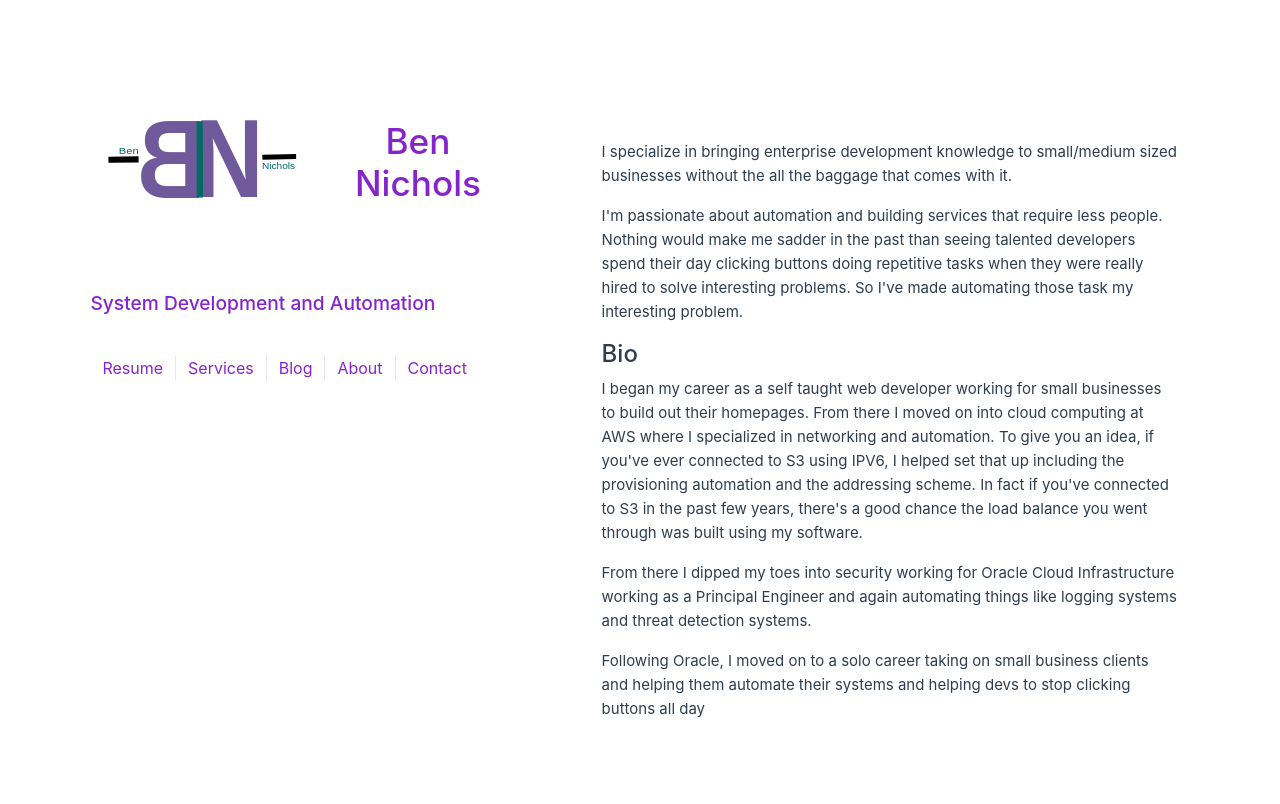
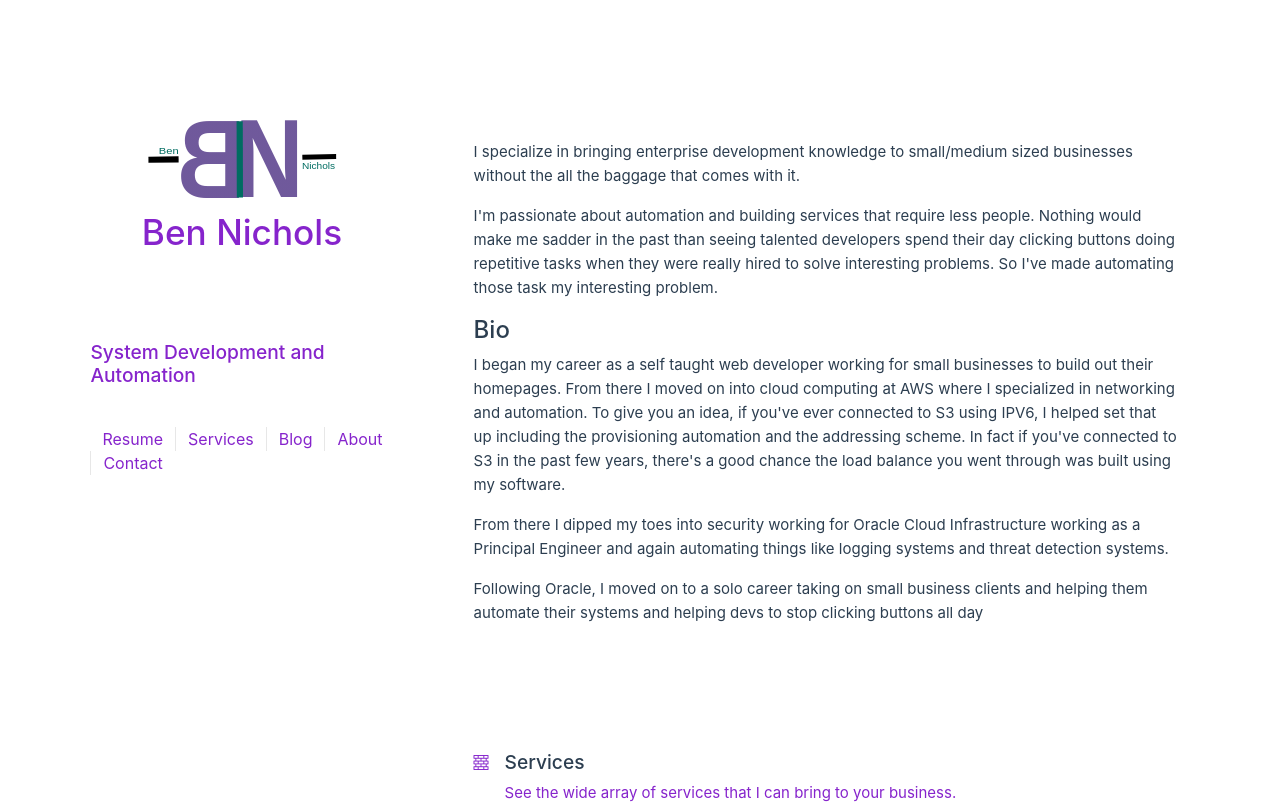
Before and after one commit to bnichs/bnichs-public, a Vue app in the folder bnichs/: page / in a window 1280 px wide. Shown: the top 804 px of the page. Built offline with nearby package versions, Linux system fonts and the light colour scheme.

Commit message:
More content size

```diff
--- a/bnichs/src/App.vue
+++ b/bnichs/src/App.vue
@@ -155,9 +155,8 @@ main{
 
   main{
     margin: 15vh 0 0 0;
-    width: 45vw;
+    width: 55vw;
   }
-
 
   .greetings .bn-logo{
     float: left
```
